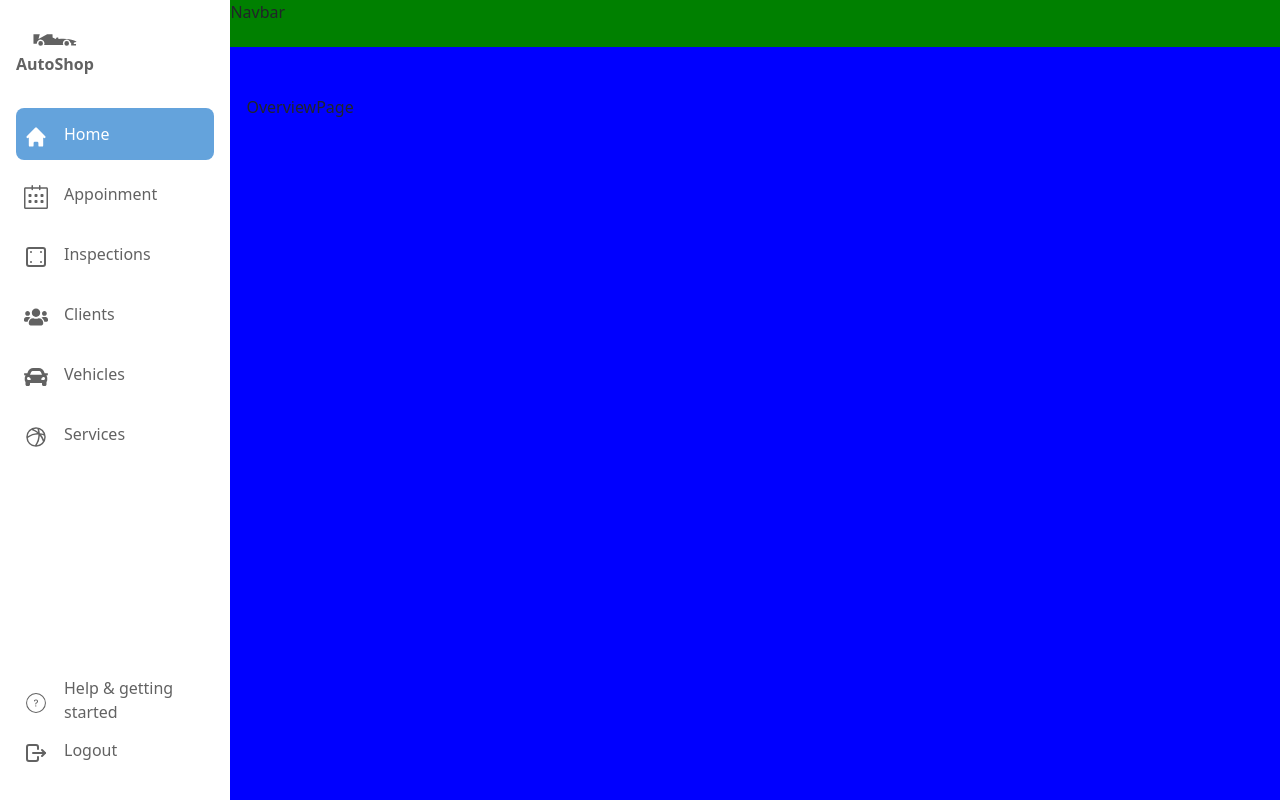
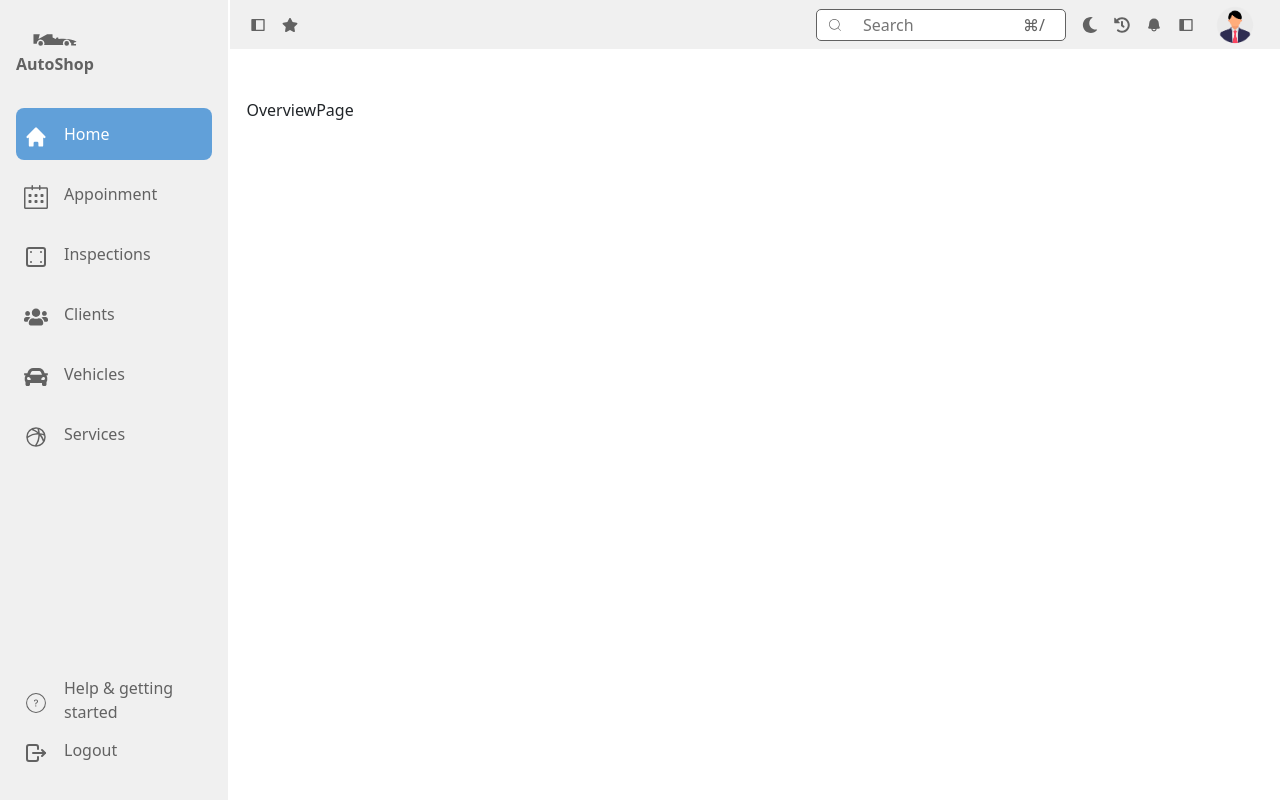
Before and after one commit to Hyper-CodeSpirit/Hyper-Frontend, a React (Create React App) app: page /dashboard in a window 1280 px wide. Built offline with nearby package versions, Linux system fonts and the light colour scheme.

Commit message:
navbar finalize

```diff
--- a/src/components/navbar/Navbar.jsx
+++ b/src/components/navbar/Navbar.jsx
@@ -1,10 +1,55 @@
-import React from 'react'
+import React, { useEffect, useState } from 'react'
 
 import './navbar.scss'
+import { FaHistory, FaMoon, FaStar } from 'react-icons/fa'
+import { RiSideBarFill } from 'react-icons/ri'
+import { CiSearch } from 'react-icons/ci'
+import { IoSunnySharp } from 'react-icons/io5'
+import { HiMiniBell } from 'react-icons/hi2'
+import Profile from "../../assets/images/profile.png"
 
 const Navbar = () => {
+
+  const [theme, setTheme] = useState(localStorage.getItem('theme') || 'light');
+
+  const toggleTheme = (theme) => {
+    setTheme(theme);
+    localStorage.setItem('theme', theme);
+    document.documentElement.setAttribute('data-theme', theme);
+
+  }
+
+  useEffect(() => {
+    const localTheme = localStorage.getItem('theme');
+    localTheme && toggleTheme(localTheme);
+  },[]);
+
   return (
-    <div className='navbar-container'>Navbar</div>
+    <div className='navbar-container'>
+      <div className="navbar-leading">
+        <RiSideBarFill />
+        <FaStar />
+      </div>
+      <div className="navbar-trailing">
+        <div className="search-box">
+          <CiSearch />
+          <input type="text" placeholder='Search' />
+          <button>⌘/</button>
+        </div>
+
+        <div className="option-panel">
+
+          {theme === 'light' ? <FaMoon onClick={() => toggleTheme('dark')} className='option-icon'></FaMoon > : <IoSunnySharp onClick={() => toggleTheme('light')} className='option-icon'/>}
+        <FaHistory className='option-icon' />
+        <HiMiniBell className='option-icon' />
+        <RiSideBarFill className='option-icon' />
+        </div>
+
+        <div className="profile">
+          <img src={Profile} alt="profile" />
+        </div>
+      </div>
+    </div>
   )
 }
 
--- a/src/components/navbar/navbar.scss
+++ b/src/components/navbar/navbar.scss
@@ -1,3 +1,105 @@
 .navbar-container{
     height: 50px;
+    width: 100%;
+    display: flex;
+    flex-direction: row;
+    align-items: center;
+    justify-content: space-between;
+    background-color: var(--seperatoor);
+    border-bottom: 1px solid var(--bg);
+
+
+    .navbar-leading{
+        height: 100%;
+        color: var(--softTextColor);
+        display: flex;
+        flex-direction: row;
+        justify-content: space-between;
+        align-items: center;
+        gap: 1rem;
+        padding: 0 20px;
+    }
+
+    .navbar-trailing{
+        height: 100%;
+        display: flex;
+        flex-direction: row;
+        justify-content: space-between;
+        align-items: center;
+        gap: 1rem;
+        padding: 0 20px;
+
+        .search-box{
+            display: flex;
+            align-items: center;
+            justify-content: center;
+            gap: 10px;
+            background-color: var(--bg);
+            border: 1px solid var(--softTextColor);
+            border-radius: 5px;
+            padding: 0 10px;
+            color: var(--softTextColor);
+
+            input{
+                width: 150px;
+                height: 30px;
+                border-radius: 5px;
+                border: none;
+                padding: 0 10px;
+                background-color: transparent;
+                outline: none;
+
+            }
+
+            &:focus-within{
+                border: 2px solid var(--softTextColor);
+            }
+
+            button{
+                background-color: transparent;
+                color: var(--softTextColor);
+                border: none;
+                border-radius: 5px;
+                padding: 0 10px;
+                cursor: pointer;
+            }
+        }
+
+        .option-panel{
+            display: flex;
+            flex-direction: row;
+            justify-content: space-between;
+            align-items: center;
+            gap: 1rem;
+            color: var(--softTextColor);
+
+            .option-icon{
+                cursor: pointer;
+
+                &:hover{
+                    color: var(--textColor);
+                }
+            }
+        }
+
+        .profile{
+            height: 100%;
+            display: flex;
+            flex-direction: row;
+            justify-content: space-between;
+            align-items: center;
+            gap: 1rem;
+            padding: 10px 0;
+
+            img{
+                width: 50px;
+                height: 50px;
+                border-radius: 50%;
+                object-fit: cover;
+                cursor: pointer;
+            }
+        }
+
+
+    }
 }
--- a/src/components/sidebar/sidebar.scss
+++ b/src/components/sidebar/sidebar.scss
@@ -1,5 +1,7 @@
 .sidebar-container{
     padding: 1rem;
+    background-color: var(--seperatoor);
+    border-right: 2px solid var(--bg);
 
     .header{
         display: inline-block;
@@ -33,6 +35,8 @@
         flex-direction: column;
         justify-content: space-between;
         margin-top: 2rem;
+
+
 
         .sidebar-body{
             display: flex;
--- a/src/index.css
+++ b/src/index.css
@@ -5,6 +5,7 @@
   --softTextColor: #626262;
   --primary: #3E8DD4CC;
   --secondary: #3E8DD4;
+  --seperatoor: #f0f0f0;
 }
 
 * {
@@ -23,18 +24,22 @@ a {
   text-decoration: none;
 }
 
-.dark {
+[data-theme="dark"] {
   --bg: #0f172a;
   --textColor: #ddd;
   --softBg: #1f273a;
   --softTextColor: #a6a6a6;
+  --seperatoor: #091122;
+
 }
 
-.light {
+[data-theme="light"] {
   --bg: white;
   --textColor: black;
   --softBg: #f0f0f0;
   --softTextColor: #626262;
+  --seperatoor: #f0f0f0;
+
 }
 
 .container {
--- a/src/pages/dashbard/dashbard.scss
+++ b/src/pages/dashbard/dashbard.scss
@@ -8,14 +8,13 @@
     .navbar-wrapper {
         display: flex;
         flex-direction: column;
-        background-color: green;
 
         .outlet {
-            background-color: blue;
             width: 100%;
             padding: 1rem;
             padding-top: 3rem;
             height: 100%;
+            background-color: var(--bg);
         }
     }
 }
```
Also changed, not shown: src/assets/images/profile.png (added).
